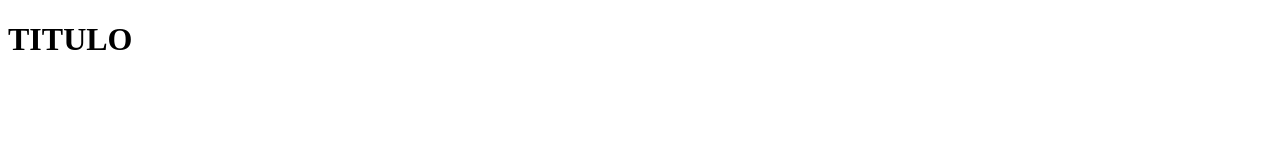
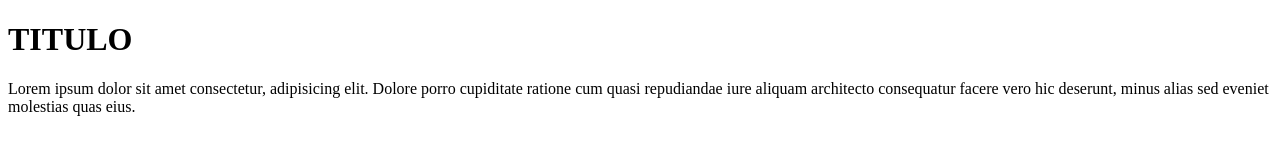
Before and after one commit to EmmanuelCanelo/prueba1, a plain HTML site: page index.html in a window 1280 px wide. Drawn offline with Linux system fonts and the light colour scheme.

Commit message:
agregado de parrafo

```diff
--- a/index.html
+++ b/index.html
@@ -10,6 +10,7 @@
     <div class="conteiner">
         <div class="titulo">
             <h1>TITULO</h1>
+            <p>Lorem ipsum dolor sit amet consectetur, adipisicing elit. Dolore porro cupiditate ratione cum quasi repudiandae iure aliquam architecto consequatur facere vero hic deserunt, minus alias sed eveniet molestias quas eius.</p>
         </div>
     </div>
 </body>
```
